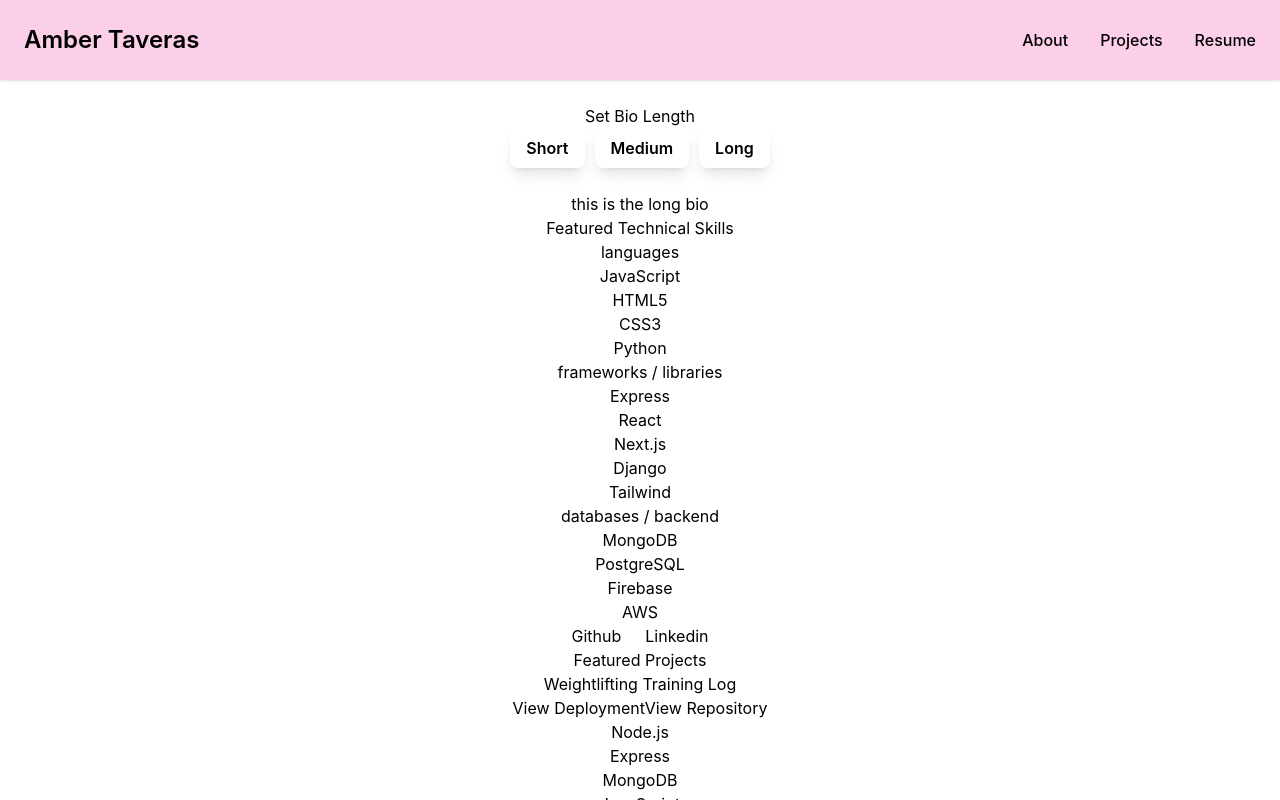
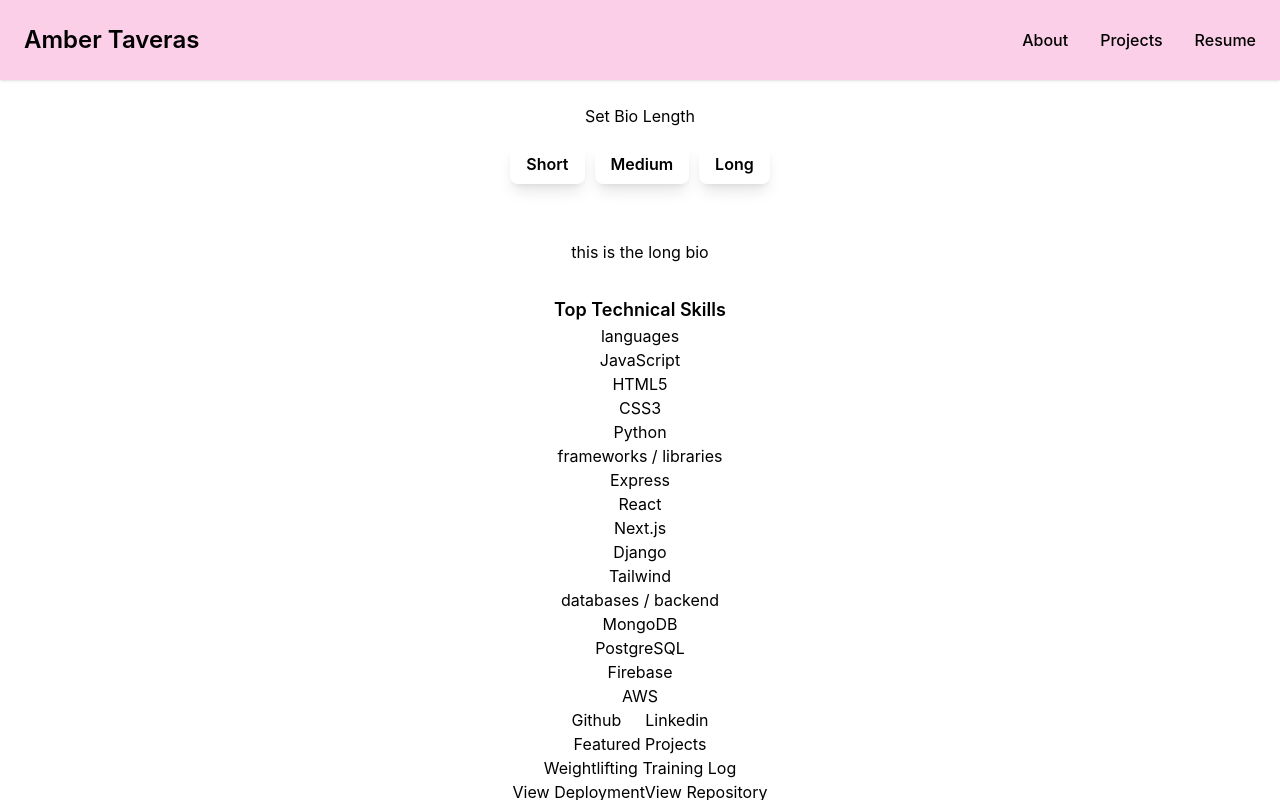
Before and after one commit to ambertav/portfolio, a React (Create React App) app: page /about in a window 1280 px wide. Shown: the top 800 px of the page. Built offline with nearby package versions, Linux system fonts and the light colour scheme.

Commit message:
centers and pads the bio section

```diff
--- a/src/components/Bio.js
+++ b/src/components/Bio.js
@@ -4,13 +4,15 @@
 
     return (
         <div>
-            {Object.keys(props.bio).map((b) => {
-                if (b === props.bioLength) {
-                    return <h2>{props.bio[b]}</h2>
-                }
-            })}
+            <div class='bio'>
+                {Object.keys(props.bio).map((b) => {
+                    if (b === props.bioLength) {
+                        return <h2>{props.bio[b]}</h2>
+                    }
+                })}
+            </div>
             <div>
-                <h3>Featured Technical Skills</h3>
+                <h3 class='font-semibold text-lg'>Top Technical Skills</h3>
                 {Object.entries(props.skills).map((set, index) => {
                     return (
                         <ul key={index}>
--- a/src/index.css
+++ b/src/index.css
@@ -18,9 +18,15 @@
 
 @layer components {
   .btn-primary {
-    @apply py-2 px-4 text-black font-semibold rounded-lg shadow-lg focus:outline-black focus:ring-2
+    @apply mt-4 py-2 px-4 text-black font-semibold rounded-lg shadow-lg focus:outline-black focus:ring-2
     focus:ring-black focus:ring-opacity-75 transition
     duration-700 ease-in-out hover:text-white hover:bg-black w-full;
+  }
+}
+
+@layer components {
+  .bio {
+    @apply flex justify-center content-center py-6 my-2
   }
 }
 
```
